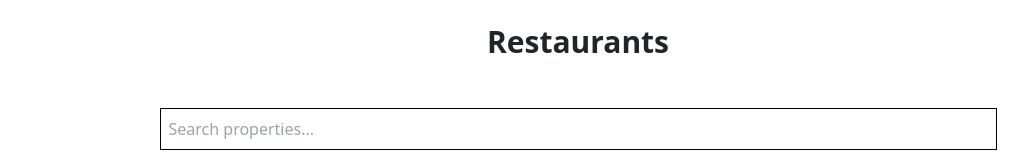
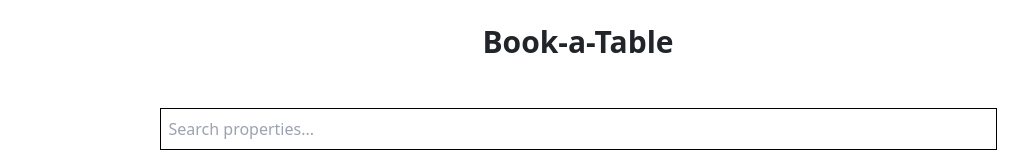
Before and after one commit to dltrail/book-a-table, a React (Create React App) app: page / in a window 1280 px wide. Shown: the top 160 px of the page, without its empty margins (62-1090 px from the left). Built offline with nearby package versions, Linux system fonts and the light colour scheme; data requests are answered from the project's data file.

Commit message:
Update heading

```diff
--- a/src/components/Heading.tsx
+++ b/src/components/Heading.tsx
@@ -8,7 +8,7 @@ const Heading: React.FC<HeadingProps> = ({
 
 
   return (
-      <h2 className="text-3xl font-bold text-center my-4">Restaurants</h2>
+      <h1 className="text-3xl font-bold text-center my-4">Book-a-Table</h1>
   );
 };
 
```
Also changed, not shown: 1 other file (tests, documents, lock files or other folders).
